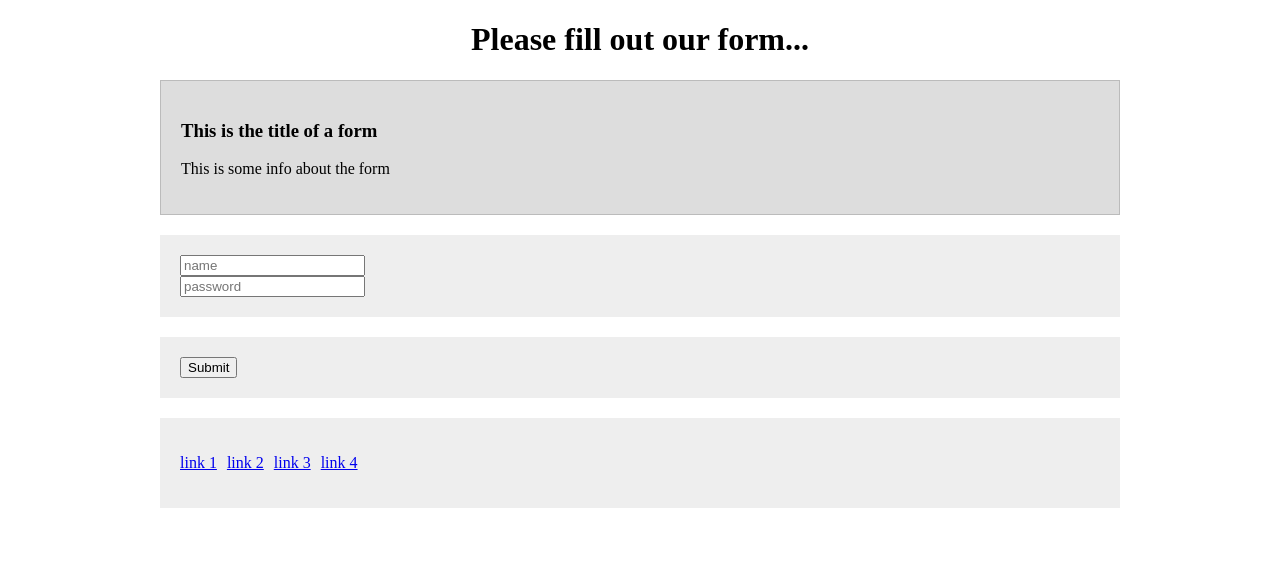
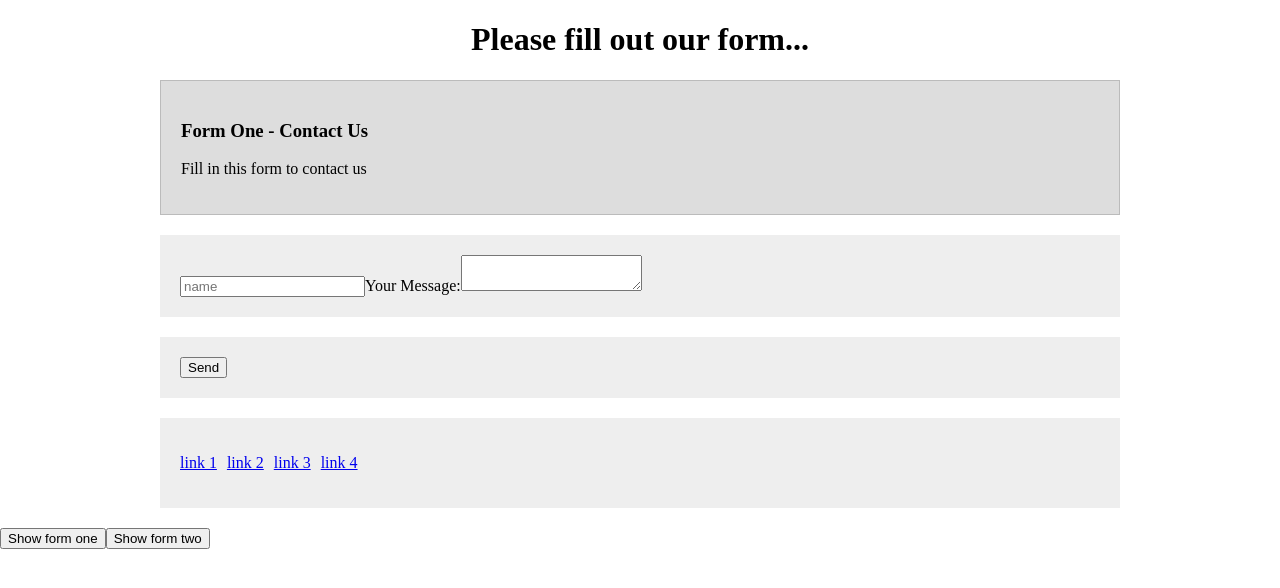
Before and after one commit to Syahirdev/vuejs-playlist, a Vue app in the folder vue-cli/: page / in a window 1280 px wide. Shown: the top 588 px of the page. Built offline with nearby package versions, Linux system fonts and the light colour scheme.

Commit message:
apply dynamic components from slots
beneficials for reusable component.
Create a template for forms, and use slots to reuse the existing template of form! :D

```diff
--- a/vue-cli/src/App.vue
+++ b/vue-cli/src/App.vue
@@ -1,30 +1,26 @@
 <template>
 	<div>
-		<form-helper>
-			<div slot="form-header">
-				<h3>This is the title of a form</h3>
-				<p>This is some info about the form</p>
-			</div>
-			<div slot="form-fields">
-				<input type="text" placeholder="name" required /><br />
-				<input type="password" placeholder="password" required />
-			</div>
-			<div slot="form-controls">
-				<button v-on:click="handleSubmit">Submit</button>
-			</div>
-		</form-helper>
+		<keep-alive>
+			<component v-bind:is="component"></component>
+		</keep-alive>
+		<button v-on:click="component = 'form-one'">Show form one</button>
+		<button v-on:click="component = 'form-two'">Show form two</button>
 	</div>
 </template>
 
 <script>
 // Imports
-import formHelper from './components/formHelper.vue';
+import formOne from './components/formOne.vue';
+import formTwo from './components/formTwo.vue';
 export default {
 	components: {
-		'form-helper': formHelper,
+		'form-one': formOne,
+		'form-two': formTwo,
 	},
 	data() {
-		return {};
+		return {
+			component: 'form-one',
+		};
 	},
 	methods: {
 		handleSubmit: function() {
--- /dev/null
+++ b/vue-cli/src/components/formOne.vue
@@ -0,0 +1,43 @@
+<template>
+	<div>
+		<form-helper>
+			<div slot="form-header">
+				<h3>Form One - Contact Us</h3>
+				<p>Fill in this form to contact us</p>
+			</div>
+			<div slot="form-fields">
+				<input type="text" placeholder="name" required />
+				<label>Your Message:</label>
+				<textarea></textarea>
+			</div>
+			<div slot="form-controls">
+				<button v-on:click="handleSubmit">Send</button>
+			</div>
+		</form-helper>
+	</div>
+</template>
+
+<script>
+// Imports
+import formHelper from './formHelper.vue';
+export default {
+	components: {
+		'form-helper': formHelper,
+	},
+	data() {
+		return {};
+	},
+	methods: {
+		handleSubmit: function() {
+			alert('thanks for submitting form one & contacting us');
+		},
+	},
+};
+</script>
+
+<style>
+body {
+	margin: 0;
+	font-family: 'Nunito SemiBold';
+}
+</style>
--- /dev/null
+++ b/vue-cli/src/components/formTwo.vue
@@ -0,0 +1,42 @@
+<template>
+	<div>
+		<form-helper>
+			<div slot="form-header">
+				<h3>Form Two - Log In</h3>
+				<p>Enter your details to log-in</p>
+			</div>
+			<div slot="form-fields">
+				<input type="text" placeholder="username" required />
+				<input type="password" placeholder="password" required />
+			</div>
+			<div slot="form-controls">
+				<button v-on:click="handleSubmit">Login</button>
+			</div>
+		</form-helper>
+	</div>
+</template>
+
+<script>
+// Imports
+import formHelper from './formHelper.vue';
+export default {
+	components: {
+		'form-helper': formHelper,
+	},
+	data() {
+		return {};
+	},
+	methods: {
+		handleSubmit: function() {
+			alert('thanks for logging in (form two)');
+		},
+	},
+};
+</script>
+
+<style>
+body {
+	margin: 0;
+	font-family: 'Nunito SemiBold';
+}
+</style>
```
